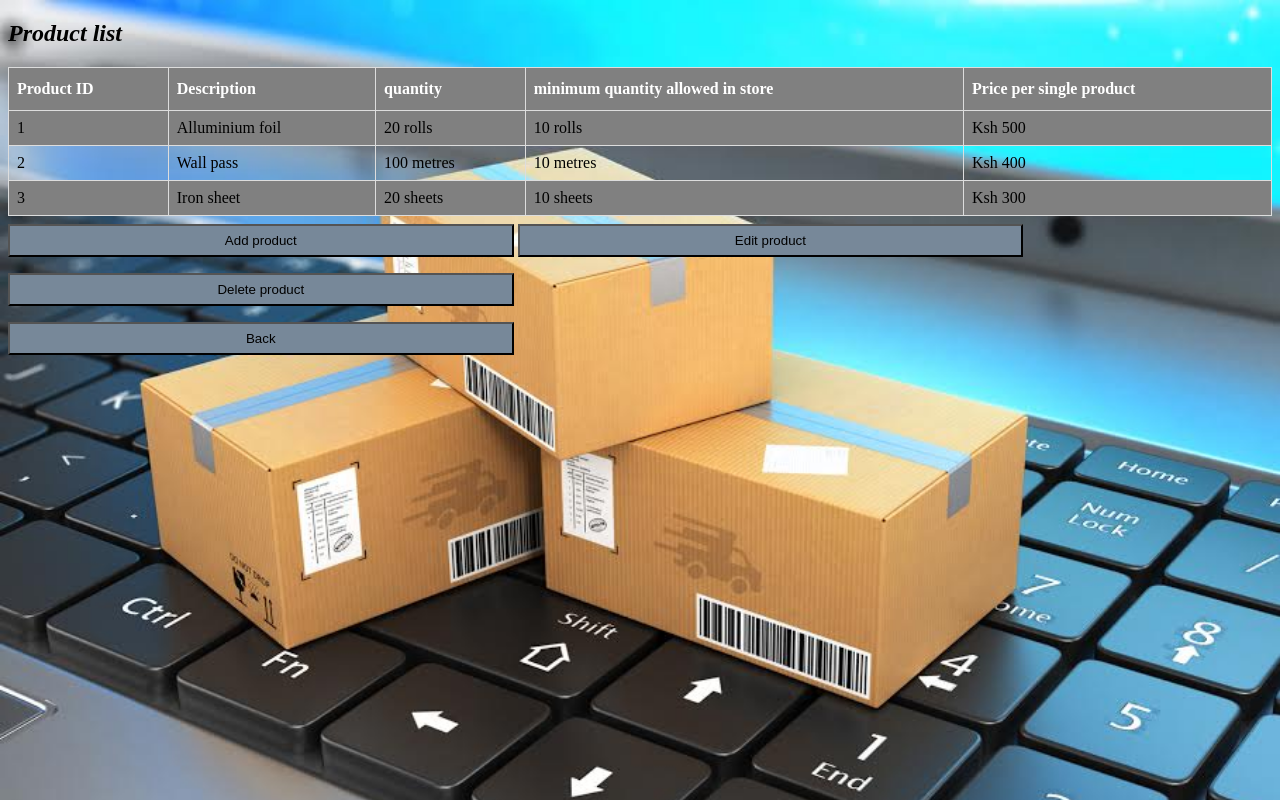
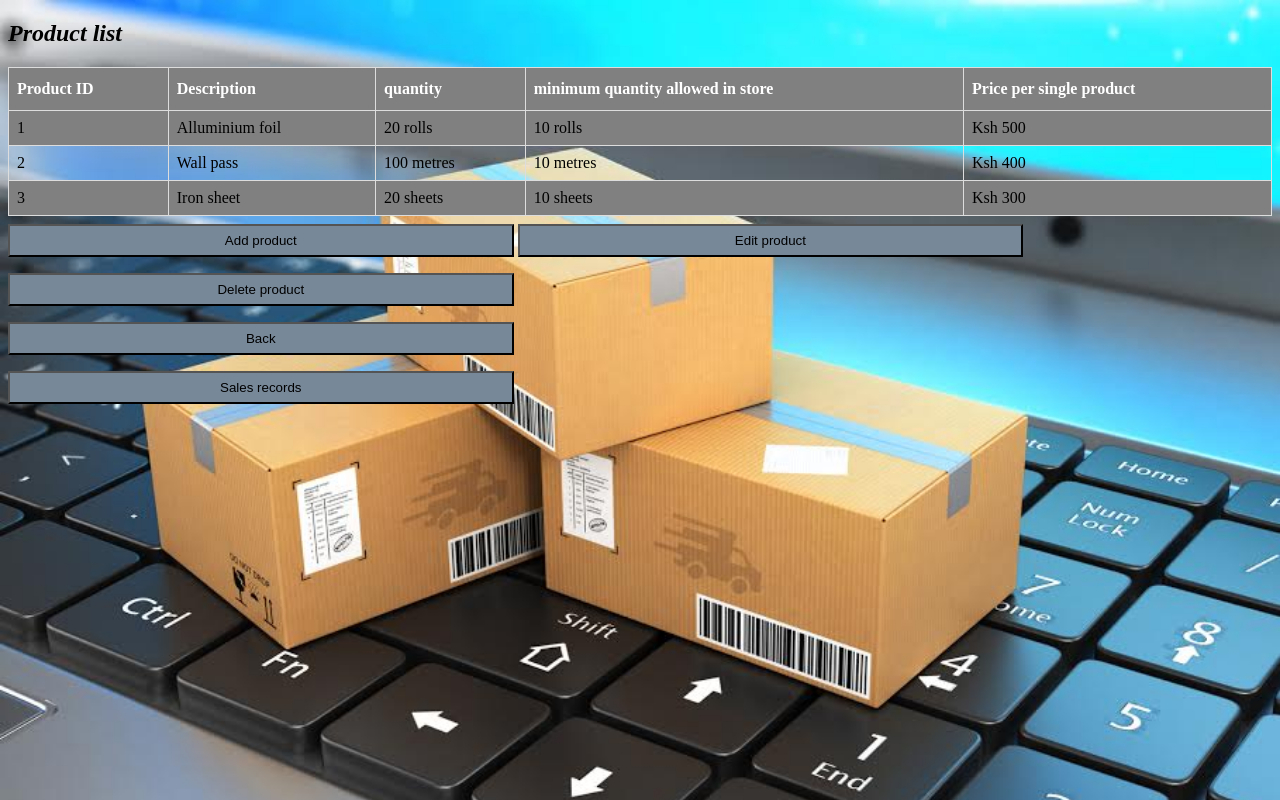
Before and after one commit to SimonAwiti/Store-manager-app, a plain HTML site: page addeditproducts/adminaddproducts.html in a window 1280 px wide. Drawn offline with Linux system fonts and the light colour scheme.

Commit message:
ft-admin be able to view sale records UI-161205856

```diff
--- a/addeditproducts/adminaddproducts.html
+++ b/addeditproducts/adminaddproducts.html
@@ -42,6 +42,9 @@
 	  <form method="get" action="C:\Users\Simon\Desktop\userinterfaces\index.html">
       <button type="submit">Back</button>
 	  </form>
+	  <form method="get" action="C:\Users\Simon\Desktop\userinterfaces\salesrecords.html">
+      <button type="submit">Sales records</button>
+	  </form>
     </div>
 
 </body>
```
